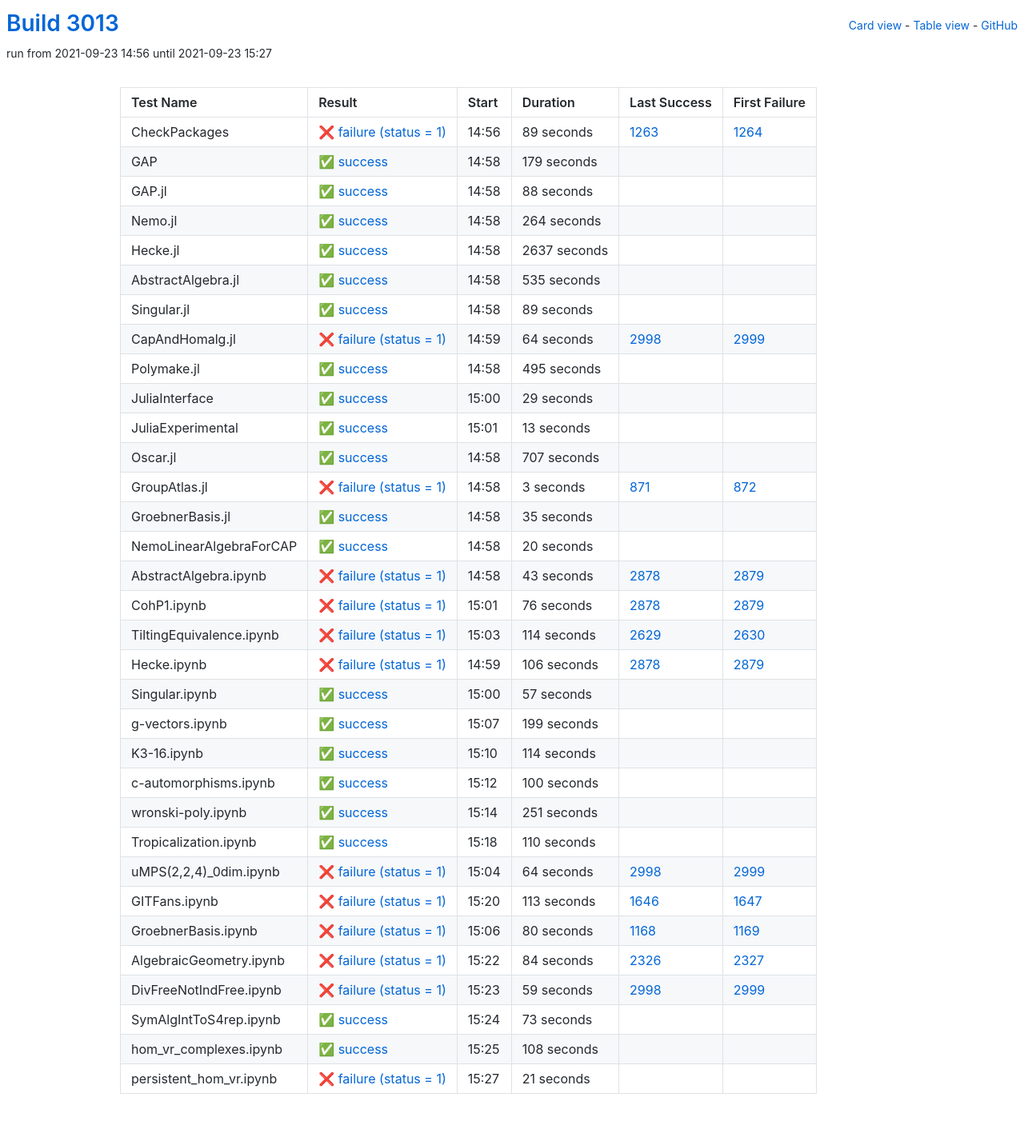
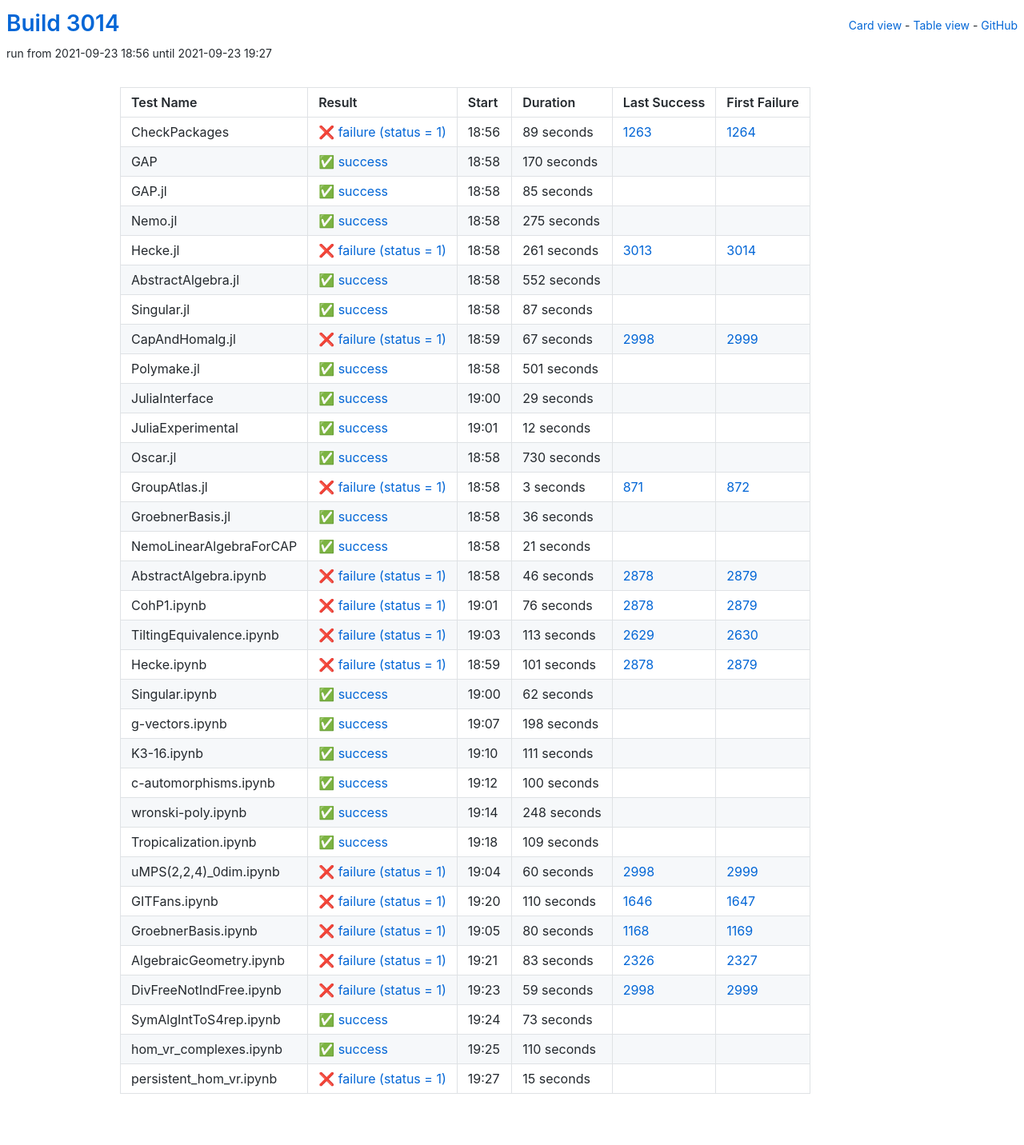
Before and after one commit to oscar-system/oscar-ci-status-stable, a Jekyll site: the page built from table.html, in a window 1280 px wide. Shown: the whole page at 80% size. Built offline with Jekyll 4.4.1, drawn with Linux system fonts in a browser that asks for light colours.

Commit message:
Build #3014

```diff
--- a/_data/ci.yml
+++ b/_data/ci.yml
@@ -1,6 +1,6 @@
 ---
-build: 3013
-build_url: https://oscarci.mathematik.uni-kl.de/job/oscar-stable/3013/
+build: 3014
+build_url: https://oscarci.mathematik.uni-kl.de/job/oscar-stable/3014/
 job: oscar-stable
 organization: oscar-system
 repo: oscar-ci-status-stable
@@ -8,8 +8,8 @@ repourl: https://github.com/oscar-system/oscar-ci-status-stable
 tests:
 - name: CheckPackages
   id: checkpackages
-  log: https://oscarci.mathematik.uni-kl.de/job/oscar-stable/3013/artifact/logs/build-3013/CheckPackages.log
-  start: 2021-09-23 14:56
+  log: https://oscarci.mathematik.uni-kl.de/job/oscar-stable/3014/artifact/logs/build-3014/CheckPackages.log
+  start: 2021-09-23 18:56
   success: false
   exitcode: 1
   status: failure
@@ -20,104 +20,104 @@ tests:
   first_failure_url: https://oscarci.mathematik.uni-kl.de/job/oscar-stable/1264/
 - name: GAP
   id: gap
-  log: https://oscarci.mathematik.uni-kl.de/job/oscar-stable/3013/artifact/logs/build-3013/GAP.log
-  start: 2021-09-23 14:58
+  log: https://oscarci.mathematik.uni-kl.de/job/oscar-stable/3014/artifact/logs/build-3014/GAP.log
+  start: 2021-09-23 18:58
   success: true
   exitcode: 0
   status: success
-  duration: 179
+  duration: 170
   last_success: false
   last_success_url:
   first_failure: false
   first_failure_url:
 - name: GAP.jl
   id: gap-jl
-  log: https://oscarci.mathematik.uni-kl.de/job/oscar-stable/3013/artifact/logs/build-3013/GAP.jl.log
-  start: 2021-09-23 14:58
+  log: https://oscarci.mathematik.uni-kl.de/job/oscar-stable/3014/artifact/logs/build-3014/GAP.jl.log
+  start: 2021-09-23 18:58
   success: true
   exitcode: 0
   status: success
-  duration: 88
+  duration: 85
   last_success: false
   last_success_url:
   first_failure: false
   first_failure_url:
 - name: Nemo.jl
   id: nemo-jl
-  log: https://oscarci.mathematik.uni-kl.de/job/oscar-stable/3013/artifact/logs/build-3013/Nemo.jl.log
-  start: 2021-09-23 14:58
+  log: https://oscarci.mathematik.uni-kl.de/job/oscar-stable/3014/artifact/logs/build-3014/Nemo.jl.log
+  start: 2021-09-23 18:58
   success: true
   exitcode: 0
   status: success
-  duration: 264
+  duration: 275
   last_success: false
   last_success_url:
   first_failure: false
   first_failure_url:
 - name: Hecke.jl
   id: hecke-jl
-  log: https://oscarci.mathematik.uni-kl.de/job/oscar-stable/3013/artifact/logs/build-3013/Hecke.jl.log
-  start: 2021-09-23 14:58
+  log: https://oscarci.mathematik.uni-kl.de/job/oscar-stable/3014/artifact/logs/build-3014/Hecke.jl.log
+  start: 2021-09-23 18:58
+  success: false
+  exitcode: 1
+  status: failure
+  duration: 261
+  last_success: 3013
+  last_success_url: https://oscarci.mathematik.uni-kl.de/job/oscar-stable/3013/
+  first_failure: 3014
+  first_failure_url: https://oscarci.mathematik.uni-kl.de/job/oscar-stable/3014/
+- name: AbstractAlgebra.jl
+  id: abstractalgebra-jl
+  log: https://oscarci.mathematik.uni-kl.de/job/oscar-stable/3014/artifact/logs/build-3014/AbstractAlgebra.jl.log
+  start: 2021-09-23 18:58
   success: true
   exitcode: 0
   status: success
-  duration: 2637
-  last_success: false
-  last_success_url:
-  first_failure: false
-  first_failure_url:
-- name: AbstractAlgebra.jl
-  id: abstractalgebra-jl
-  log: https://oscarci.mathematik.uni-kl.de/job/oscar-stable/3013/artifact/logs/build-3013/AbstractAlgebra.jl.log
-  start: 2021-09-23 14:58
-  success: true
-  exitcode: 0
-  status: success
-  duration: 535
+  duration: 552
   last_success: false
   last_success_url:
   first_failure: false
   first_failure_url:
 - name: Singular.jl
   id: singular-jl
-  log: https://oscarci.mathematik.uni-kl.de/job/oscar-stable/3013/artifact/logs/build-3013/Singular.jl.log
-  start: 2021-09-23 14:58
+  log: https://oscarci.mathematik.uni-kl.de/job/oscar-stable/3014/artifact/logs/build-3014/Singular.jl.log
+  start: 2021-09-23 18:58
   success: true
   exitcode: 0
   status: success
-  duration: 89
+  duration: 87
   last_success: false
   last_success_url:
   first_failure: false
   first_failure_url:
 - name: CapAndHomalg.jl
   id: capandhomalg-jl
-  log: https://oscarci.mathematik.uni-kl.de/job/oscar-stable/3013/artifact/logs/build-3013/CapAndHomalg.jl.log
-  start: 2021-09-23 14:59
+  log: https://oscarci.mathematik.uni-kl.de/job/oscar-stable/3014/artifact/logs/build-3014/CapAndHomalg.jl.log
+  start: 2021-09-23 18:59
   success: false
   exitcode: 1
   status: failure
-  duration: 64
+  duration: 67
   last_success: 2998
   last_success_url: https://oscarci.mathematik.uni-kl.de/job/oscar-stable/2998/
   first_failure: 2999
   first_failure_url: https://oscarci.mathematik.uni-kl.de/job/oscar-stable/2999/
 - name: Polymake.jl
   id: polymake-jl
-  log: https://oscarci.mathematik.uni-kl.de/job/oscar-stable/3013/artifact/logs/build-3013/Polymake.jl.log
-  start: 2021-09-23 14:58
+  log: https://oscarci.mathematik.uni-kl.de/job/oscar-stable/3014/artifact/logs/build-3014/Polymake.jl.log
+  start: 2021-09-23 18:58
   success: true
   exitcode: 0
   status: success
-  duration: 495
+  duration: 501
   last_success: false
   last_success_url:
   first_failure: false
   first_failure_url:
 - name: JuliaInterface
   id: juliainterface
-  log: https://oscarci.mathematik.uni-kl.de/job/oscar-stable/3013/artifact/logs/build-3013/JuliaInterface.log
-  start: 2021-09-23 15:00
+  log: https://oscarci.mathematik.uni-kl.de/job/oscar-stable/3014/artifact/logs/build-3014/JuliaInterface.log
+  start: 2021-09-23 19:00
   success: true
   exitcode: 0
   status: success
@@ -128,32 +128,32 @@ tests:
   first_failure_url:
 - name: JuliaExperimental
   id: juliaexperimental
-  log: https://oscarci.mathematik.uni-kl.de/job/oscar-stable/3013/artifact/logs/build-3013/JuliaExperimental.log
-  start: 2021-09-23 15:01
+  log: https://oscarci.mathematik.uni-kl.de/job/oscar-stable/3014/artifact/logs/build-3014/JuliaExperimental.log
+  start: 2021-09-23 19:01
   success: true
   exitcode: 0
   status: success
-  duration: 13
+  duration: 12
   last_success: false
   last_success_url:
   first_failure: false
   first_failure_url:
 - name: Oscar.jl
   id: oscar-jl
-  log: https://oscarci.mathematik.uni-kl.de/job/oscar-stable/3013/artifact/logs/build-3013/Oscar.jl.log
-  start: 2021-09-23 14:58
+  log: https://oscarci.mathematik.uni-kl.de/job/oscar-stable/3014/artifact/logs/build-3014/Oscar.jl.log
+  start: 2021-09-23 18:58
   success: true
   exitcode: 0
   status: success
-  duration: 707
+  duration: 730
   last_success: false
   last_success_url:
   first_failure: false
   first_failure_url:
 - name: GroupAtlas.jl
   id: groupatlas-jl
-  log: https://oscarci.mathematik.uni-kl.de/job/oscar-stable/3013/artifact/logs/build-3013/GroupAtlas.jl.log
-  start: 2021-09-23 14:58
+  log: https://oscarci.mathematik.uni-kl.de/job/oscar-stable/3014/artifact/logs/build-3014/GroupAtlas.jl.log
+  start: 2021-09-23 18:58
   success: false
   exitcode: 1
   status: failure
@@ -164,44 +164,44 @@ tests:
   first_failure_url: https://oscarci.mathematik.uni-kl.de/job/oscar-stable/872/
 - name: GroebnerBasis.jl
   id: groebnerbasis-jl
-  log: https://oscarci.mathematik.uni-kl.de/job/oscar-stable/3013/artifact/logs/build-3013/GroebnerBasis.jl.log
-  start: 2021-09-23 14:58
+  log: https://oscarci.mathematik.uni-kl.de/job/oscar-stable/3014/artifact/logs/build-3014/GroebnerBasis.jl.log
+  start: 2021-09-23 18:58
   success: true
   exitcode: 0
   status: success
-  duration: 35
+  duration: 36
   last_success: false
   last_success_url:
   first_failure: false
   first_failure_url:
 - name: NemoLinearAlgebraForCAP
   id: nemolinearalgebraforcap
-  log: https://oscarci.mathematik.uni-kl.de/job/oscar-stable/3013/artifact/logs/build-3013/NemoLinearAlgebraForCAP.log
-  start: 2021-09-23 14:58
+  log: https://oscarci.mathematik.uni-kl.de/job/oscar-stable/3014/artifact/logs/build-3014/NemoLinearAlgebraForCAP.log
+  start: 2021-09-23 18:58
   success: true
   exitcode: 0
   status: success
-  duration: 20
+  duration: 21
   last_success: false
   last_success_url:
   first_failure: false
   first_failure_url:
 - name: AbstractAlgebra.ipynb
   id: abstractalgebra-ipynb
-  log: https://oscarci.mathematik.uni-kl.de/job/oscar-stable/3013/artifact/logs/build-3013/AbstractAlgebra.ipynb.log
-  start: 2021-09-23 14:58
+  log: https://oscarci.mathematik.uni-kl.de/job/oscar-stable/3014/artifact/logs/build-3014/AbstractAlgebra.ipynb.log
+  start: 2021-09-23 18:58
   success: false
   exitcode: 1
   status: failure
-  duration: 43
+  duration: 46
   last_success: 2878
   last_success_url: https://oscarci.mathematik.uni-kl.de/job/oscar-stable/2878/
   first_failure: 2879
   first_failure_url: https://oscarci.mathematik.uni-kl.de/job/oscar-stable/2879/
 - name: CohP1.ipynb
   id: cohp1-ipynb
-  log: https://oscarci.mathematik.uni-kl.de/job/oscar-stable/3013/artifact/logs/build-3013/CohP1.ipynb.log
-  start: 2021-09-23 15:01
+  log: https://oscarci.mathematik.uni-kl.de/job/oscar-stable/3014/artifact/logs/build-3014/CohP1.ipynb.log
+  start: 2021-09-23 19:01
   success: false
   exitcode: 1
   status: failure
@@ -212,68 +212,68 @@ tests:
   first_failure_url: https://oscarci.mathematik.uni-kl.de/job/oscar-stable/2879/
 - name: TiltingEquivalence.ipynb
   id: tiltingequivalence-ipynb
-  log: https://oscarci.mathematik.uni-kl.de/job/oscar-stable/3013/artifact/logs/build-3013/TiltingEquivalence.ipynb.log
-  start: 2021-09-23 15:03
+  log: https://oscarci.mathematik.uni-kl.de/job/oscar-stable/3014/artifact/logs/build-3014/TiltingEquivalence.ipynb.log
+  start: 2021-09-23 19:03
   success: false
   exitcode: 1
   status: failure
-  duration: 114
+  duration: 113
   last_success: 2629
   last_success_url: https://oscarci.mathematik.uni-kl.de/job/oscar-stable/2629/
   first_failure: 2630
   first_failure_url: https://oscarci.mathematik.uni-kl.de/job/oscar-stable/2630/
 - name: Hecke.ipynb
   id: hecke-ipynb
-  log: https://oscarci.mathematik.uni-kl.de/job/oscar-stable/3013/artifact/logs/build-3013/Hecke.ipynb.log
-  start: 2021-09-23 14:59
+  log: https://oscarci.mathematik.uni-kl.de/job/oscar-stable/3014/artifact/logs/build-3014/Hecke.ipynb.log
+  start: 2021-09-23 18:59
   success: false
   exitcode: 1
   status: failure
-  duration: 106
+  duration: 101
   last_success: 2878
   last_success_url: https://oscarci.mathematik.uni-kl.de/job/oscar-stable/2878/
   first_failure: 2879
   first_failure_url: https://oscarci.mathematik.uni-kl.de/job/oscar-stable/2879/
 - name: Singular.ipynb
   id: singular-ipynb
-  log: https://oscarci.mathematik.uni-kl.de/job/oscar-stable/3013/artifact/logs/build-3013/Singular.ipynb.log
-  start: 2021-09-23 15:00
+  log: https://oscarci.mathematik.uni-kl.de/job/oscar-stable/3014/artifact/logs/build-3014/Singular.ipynb.log
+  start: 2021-09-23 19:00
   success: true
   exitcode: 0
   status: success
-  duration: 57
+  duration: 62
   last_success: false
   last_success_url:
   first_failure: false
   first_failure_url:
 - name: g-vectors.ipynb
   id: g-vectors-ipynb
-  log: https://oscarci.mathematik.uni-kl.de/job/oscar-stable/3013/artifact/logs/build-3013/g-vectors.ipynb.log
-  start: 2021-09-23 15:07
+  log: https://oscarci.mathematik.uni-kl.de/job/oscar-stable/3014/artifact/logs/build-3014/g-vectors.ipynb.log
+  start: 2021-09-23 19:07
   success: true
   exitcode: 0
   status: success
-  duration: 199
+  duration: 198
   last_success: false
   last_success_url:
   first_failure: false
   first_failure_url:
 - name: K3-16.ipynb
   id: k3-16-ipynb
-  log: https://oscarci.mathematik.uni-kl.de/job/oscar-stable/3013/artifact/logs/build-3013/K3-16.ipynb.log
-  start: 2021-09-23 15:10
+  log: https://oscarci.mathematik.uni-kl.de/job/oscar-stable/3014/artifact/logs/build-3014/K3-16.ipynb.log
+  start: 2021-09-23 19:10
   success: true
   exitcode: 0
   status: success
-  duration: 114
+  duration: 111
   last_success: false
   last_success_url:
   first_failure: false
   first_failure_url:
 - name: c-automorphisms.ipynb
   id: c-automorphisms-ipynb
-  log: https://oscarci.mathematik.uni-kl.de/job/oscar-stable/3013/artifact/logs/build-3013/c-automorphisms.ipynb.log
-  start: 2021-09-23 15:12
+  log: https://oscarci.mathematik.uni-kl.de/job/oscar-stable/3014/artifact/logs/build-3014/c-automorphisms.ipynb.log
+  start: 2021-09-23 19:12
   success: true
   exitcode: 0
   status: success
@@ -284,56 +284,56 @@ tests:
   first_failure_url:
 - name: wronski-poly.ipynb
   id: wronski-poly-ipynb
-  log: https://oscarci.mathematik.uni-kl.de/job/oscar-stable/3013/artifact/logs/build-3013/wronski-poly.ipynb.log
-  start: 2021-09-23 15:14
+  log: https://oscarci.mathematik.uni-kl.de/job/oscar-stable/3014/artifact/logs/build-3014/wronski-poly.ipynb.log
+  start: 2021-09-23 19:14
   success: true
   exitcode: 0
   status: success
-  duration: 251
+  duration: 248
   last_success: false
   last_success_url:
   first_failure: false
   first_failure_url:
 - name: Tropicalization.ipynb
   id: tropicalization-ipynb
-  log: https://oscarci.mathematik.uni-kl.de/job/oscar-stable/3013/artifact/logs/build-3013/Tropicalization.ipynb.log
-  start: 2021-09-23 15:18
+  log: https://oscarci.mathematik.uni-kl.de/job/oscar-stable/3014/artifact/logs/build-3014/Tropicalization.ipynb.log
+  start: 2021-09-23 19:18
   success: true
   exitcode: 0
   status: success
-  duration: 110
+  duration: 109
   last_success: false
   last_success_url:
   first_failure: false
   first_failure_url:
 - name: uMPS(2,2,4)_0dim.ipynb
   id: umps-2-2-4-0dim-ipynb
-  log: https://oscarci.mathematik.uni-kl.de/job/oscar-stable/3013/artifact/logs/build-3013/uMPS-2-2-4-_0dim.ipynb.log
-  start: 2021-09-23 15:04
+  log: https://oscarci.mathematik.uni-kl.de/job/oscar-stable/3014/artifact/logs/build-3014/uMPS-2-2-4-_0dim.ipynb.log
+  start: 2021-09-23 19:04
   success: false
   exitcode: 1
   status: failure
-  duration: 64
+  duration: 60
   last_success: 2998
   last_success_url: https://oscarci.mathematik.uni-kl.de/job/oscar-stable/2998/
   first_failure: 2999
   first_failure_url: https://oscarci.mathematik.uni-kl.de/job/oscar-stable/2999/
 - name: GITFans.ipynb
   id: gitfans-ipynb
-  log: https://oscarci.mathematik.uni-kl.de/job/oscar-stable/3013/artifact/logs/build-3013/GITFans.ipynb.log
-  start: 2021-09-23 15:20
+  log: https://oscarci.mathematik.uni-kl.de/job/oscar-stable/3014/artifact/logs/build-3014/GITFans.ipynb.log
+  start: 2021-09-23 19:20
   success: false
   exitcode: 1
   status: failure
-  duration: 113
+  duration: 110
   last_success: 1646
   last_success_url: https://oscarci.mathematik.uni-kl.de/job/oscar-stable/1646/
   first_failure: 1647
   first_failure_url: https://oscarci.mathematik.uni-kl.de/job/oscar-stable/1647/
 - name: GroebnerBasis.ipynb
   id: groebnerbasis-ipynb
-  log: https://oscarci.mathematik.uni-kl.de/job/oscar-stable/3013/artifact/logs/build-3013/GroebnerBasis.ipynb.log
-  start: 2021-09-23 15:06
+  log: https://oscarci.mathematik.uni-kl.de/job/oscar-stable/3014/artifact/logs/build-3014/GroebnerBasis.ipynb.log
+  start: 2021-09-23 19:05
   success: false
   exitcode: 1
   status: failure
@@ -344,20 +344,20 @@ tests:
   first_failure_url: https://oscarci.mathematik.uni-kl.de/job/oscar-stable/1169/
 - name: AlgebraicGeometry.ipynb
   id: algebraicgeometry-ipynb
-  log: https://oscarci.mathematik.uni-kl.de/job/oscar-stable/3013/artifact/logs/build-3013/AlgebraicGeometry.ipynb.log
-  start: 2021-09-23 15:22
+  log: https://oscarci.mathematik.uni-kl.de/job/oscar-stable/3014/artifact/logs/build-3014/AlgebraicGeometry.ipynb.log
+  start: 2021-09-23 19:21
   success: false
   exitcode: 1
   status: failure
-  duration: 84
+  duration: 83
   last_success: 2326
   last_success_url: https://oscarci.mathematik.uni-kl.de/job/oscar-stable/2326/
   first_failure: 2327
   first_failure_url: https://oscarci.mathematik.uni-kl.de/job/oscar-stable/2327/
 - name: DivFreeNotIndFree.ipynb
   id: divfreenotindfree-ipynb
-  log: https://oscarci.mathematik.uni-kl.de/job/oscar-stable/3013/artifact/logs/build-3013/DivFreeNotIndFree.ipynb.log
-  start: 2021-09-23 15:23
+  log: https://oscarci.mathematik.uni-kl.de/job/oscar-stable/3014/artifact/logs/build-3014/DivFreeNotIndFree.ipynb.log
+  start: 2021-09-23 19:23
   success: false
   exitcode: 1
   status: failure
@@ -368,8 +368,8 @@ tests:
   first_failure_url: https://oscarci.mathematik.uni-kl.de/job/oscar-stable/2999/
 - name: SymAlgIntToS4rep.ipynb
   id: symalginttos4rep-ipynb
-  log: https://oscarci.mathematik.uni-kl.de/job/oscar-stable/3013/artifact/logs/build-3013/SymAlgIntToS4rep.ipynb.log
-  start: 2021-09-23 15:24
+  log: https://oscarci.mathematik.uni-kl.de/job/oscar-stable/3014/artifact/logs/build-3014/SymAlgIntToS4rep.ipynb.log
+  start: 2021-09-23 19:24
   success: true
   exitcode: 0
   status: success
@@ -380,24 +380,24 @@ tests:
   first_failure_url:
 - name: hom_vr_complexes.ipynb
   id: hom-vr-complexes-ipynb
-  log: https://oscarci.mathematik.uni-kl.de/job/oscar-stable/3013/artifact/logs/build-3013/hom_vr_complexes.ipynb.log
-  start: 2021-09-23 15:25
+  log: https://oscarci.mathematik.uni-kl.de/job/oscar-stable/3014/artifact/logs/build-3014/hom_vr_complexes.ipynb.log
+  start: 2021-09-23 19:25
   success: true
   exitcode: 0
   status: success
-  duration: 108
+  duration: 110
   last_success: false
   last_success_url:
   first_failure: false
   first_failure_url:
 - name: persistent_hom_vr.ipynb
   id: persistent-hom-vr-ipynb
-  log: https://oscarci.mathematik.uni-kl.de/job/oscar-stable/3013/artifact/logs/build-3013/persistent_hom_vr.ipynb.log
-  start: 2021-09-23 15:27
+  log: https://oscarci.mathematik.uni-kl.de/job/oscar-stable/3014/artifact/logs/build-3014/persistent_hom_vr.ipynb.log
+  start: 2021-09-23 19:27
   success: false
   exitcode: 1
   status: failure
-  duration: 21
+  duration: 15
   last_success: false
   last_success_url:
   first_failure: false
```
Also changed, not shown: README.md.
